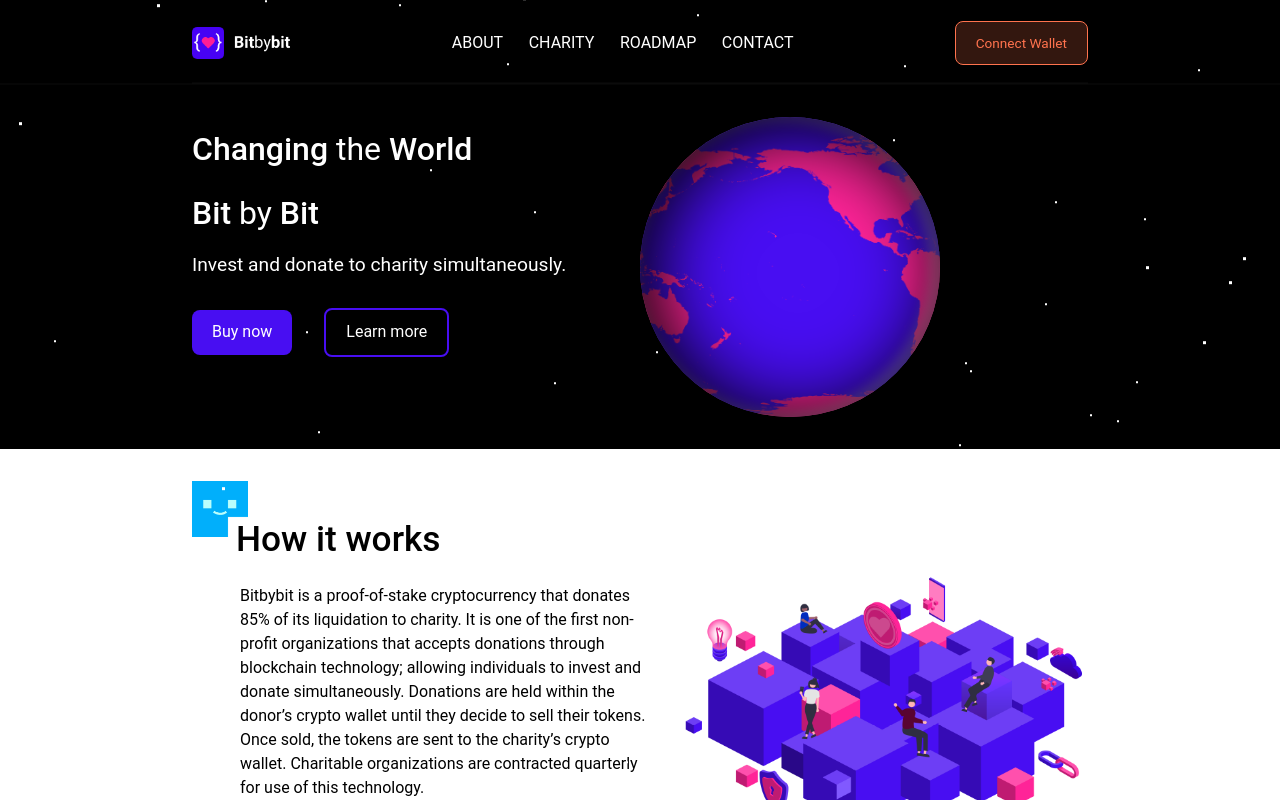
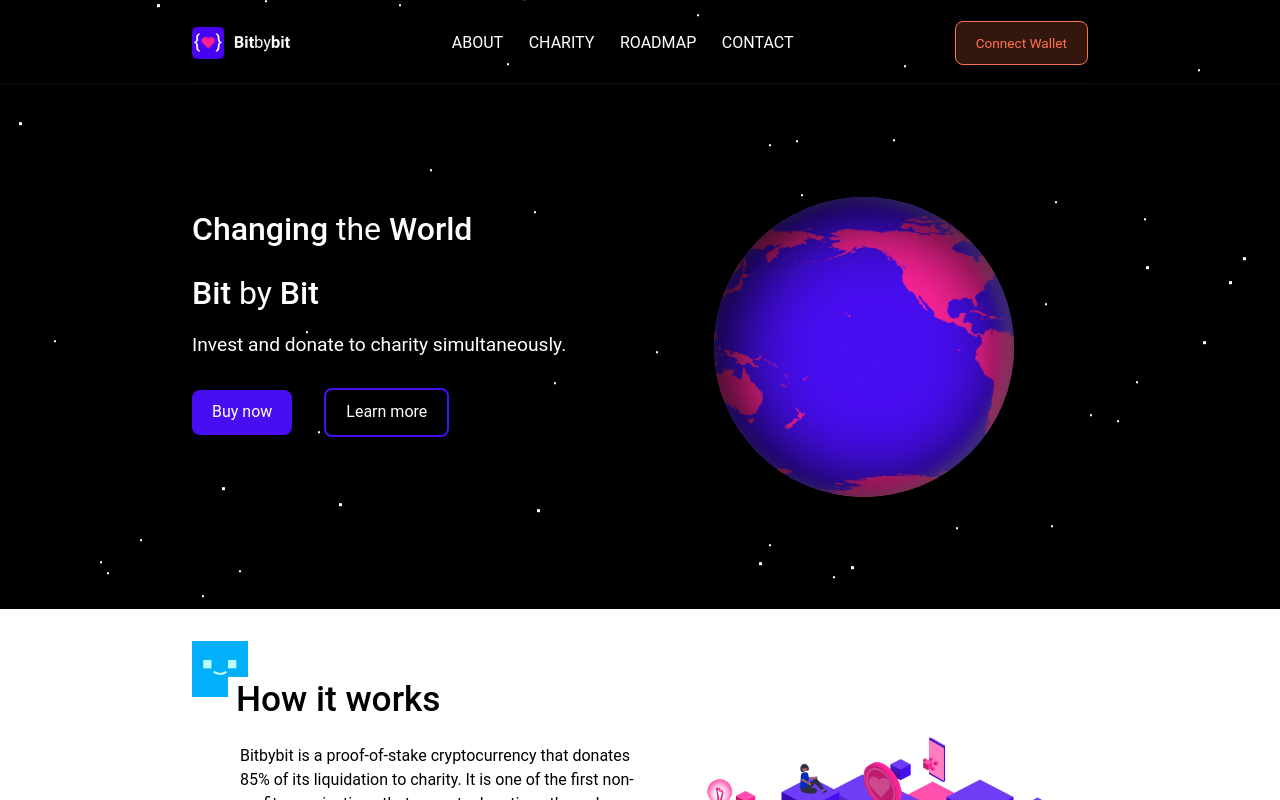
Before and after one commit to lightswarm124/bitbybit-frontend, a React (Create React App) app: page / in a window 1280 px wide. Shown: the top 800 px of the page. Built offline with nearby package versions, Linux system fonts and the light colour scheme.

Commit message:
Add more space to hero

```diff
--- a/src/components/Hero.js
+++ b/src/components/Hero.js
@@ -9,7 +9,7 @@ const HeroWrapper = styled.div`
   flex-direction: row;
   justify-content: space-between;
   flex-wrap: wrap;
-  padding: 2rem 0;
+  padding: 7rem 0;
 `;
 
 const TextWrapper = styled.div`
@@ -39,9 +39,12 @@ const TextWrapper = styled.div`
 const HeroImageWrapper = styled.div`
   z-index: 9999;
   flex: 1;
+  #earth {
+    margin: 0 auto;
+  }
   img {
     max-width: 400px;
-    min-width: 200px;
+    min-width: 220px;
   }
 `;
 
```
